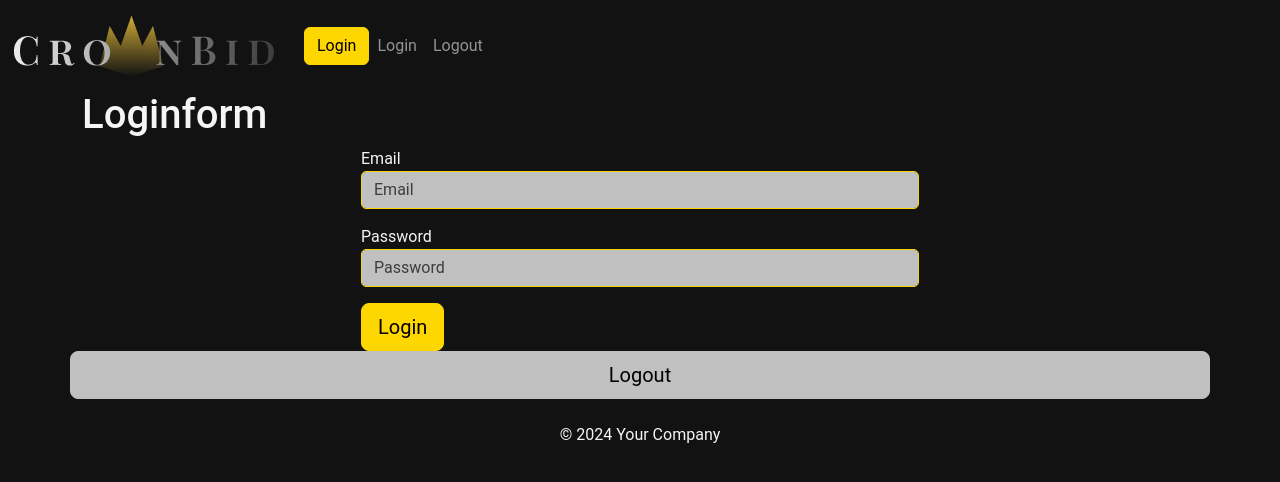
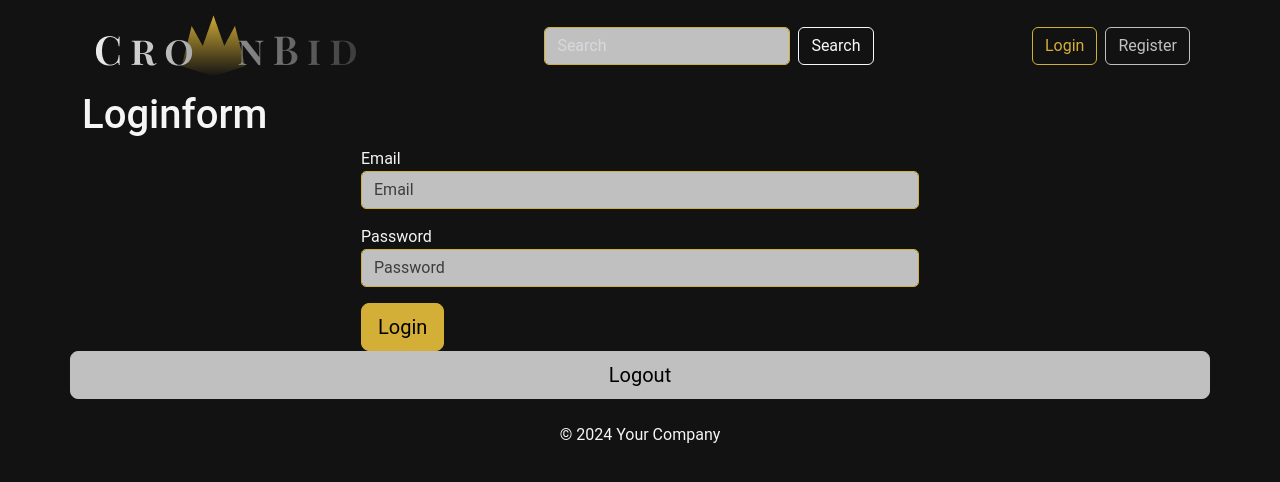
Before and after one commit to jonhavbra87/SP2, a website built with Vite: page index.html in a window 1280 px wide. Built offline with nearby package versions, Linux system fonts and the light colour scheme; no server answers.

Commit message:
added a responsive navbar with show/hide eventlistener on toggler

```diff
--- a/index.html
+++ b/index.html
@@ -8,31 +8,72 @@
   </head>
   <body>
     <header>
-      <nav class="navbar navbar-expand-lg navbar-dark bg-dark">
-        <a class="navbar-brand" href="#">
+      <nav
+        class="navbar navbar-expand-lg navbar-dark bg-dark sticky-top"
+        data-bs-theme="dark"
+      >
+        <div class="container d-flex justify-content-between">
+          <!-- Logo -->
+          <a class="navbar-brand" href="/">
             <img src="./src/assets/logo.png" alt="Logo of CrownBid" />
           </a>
 
+          <!-- Navbar Toggler for small screens -->
+          <button
+            class="navbar-toggler"
+            type="button"
+            data-bs-toggle="collapse"
+            data-bs-target="#navbarToggle"
+            aria-controls="navbarToggle"
+            aria-expanded="false"
+            aria-label="Toggle navigation"
+          >
+            <span class="navbar-toggler-icon"></span>
+          </button>
+
+          <!-- Navbar content -->
+          <div class="collapse navbar-collapse" id="navbarSupportedContent">
+            <!-- Left aligned navbar items (optional) -->
+
+            <!-- Search input field -->
+            <div class="d-flex flex-grow-1 justify-content-center">
+              <form class="d-flex" role="search">
+                <input
+                  class="form-control me-2"
+                  type="search"
+                  placeholder="Search"
+                  aria-label="Search"
+                />
+                <button class="btn btn-outline-light" type="submit">
+                  Search
+                </button>
+              </form>
+            </div>
+
+            <!-- Right aligned navbar items -->
+            <div class="navbar-nav ml-auto">
               <!-- Login Button -->
               <button
                 type="button"
                 id="openModal"
-          class="btn btn-primary"
+                class="btn btn-outline-primary me-2"
                 data-bs-toggle="modal"
                 data-bs-target="#loginModal"
               >
                 Login
               </button>
-
-        <div class="collapse navbar-collapse" id="navbarNav">
-          <ul class="navbar-nav ml-auto">
-            <li class="nav-item">
-              <a class="nav-link" href="#" id="loginButton">Login</a>
-            </li>
-            <li class="nav-item">
-              <a class="nav-link" href="#" id="logoutButton">Logout</a>
-            </li>
-          </ul>
+              <!-- Register Button -->
+              <button
+                type="button"
+                id="openModal"
+                class="btn btn-outline-secondary me-2"
+                data-bs-toggle="modal"
+                data-bs-target="#registrationModal"
+              >
+                Register
+              </button>
+            </div>
+          </div>
         </div>
       </nav>
     </header>
--- a/src/js/router.js
+++ b/src/js/router.js
@@ -5,6 +5,7 @@
 import { setAuthListener } from './ui/listeners/auth.js'
 import { getPosts } from './api/posts/getPosts.js'
 import { logout } from './api/auth/logout.js'
+import { navbarShowHide } from './ui/listeners/navbarShowHide.js'
 
 export default function router() {
   const path = window.location.pathname
@@ -16,6 +17,7 @@ export default function router() {
       getPosts()
       setAuthListener()
       logout()
+      navbarShowHide()
       break
     case '/profile/':
       break
--- a/src/js/scss/_variables.scss
+++ b/src/js/scss/_variables.scss
@@ -1,5 +1,5 @@
 // Colors
-$primary: #ffd700;
+$primary: #d4af37;
 $secondary: #c0c0c0;
 $tertiary: #ffd700;
 $fourth: #006466;
@@ -13,7 +13,8 @@ $btn-border-gradient: linear-gradient(180deg, #a68629 0%, #f0d290 100%);
 //Text color
 $text-color: #f5f5f5;
 $text-color-light: #f5f5f5;
-$text-color-dark: #333333;
+$text-color-dark: #737373;
+$text-color-black: #121212;
 
 //Background color
 $body-bg: #121212;
--- a/src/js/scss/styles.scss
+++ b/src/js/scss/styles.scss
@@ -14,6 +14,16 @@ p {
   color: $text-color-light;
 }
 
+/* Navbar show/close */
+
+.collapse {
+  display: none;
+}
+
+.collapse.show {
+  display: block;
+}
+
 .card-background {
   border-radius: 12px;
   border: 1px #f5f5f5;
@@ -21,17 +31,18 @@ p {
   backdrop-filter: blur(10px);
 }
 
-// Overstyrer standard Bootstrap-knappestiler for å bruke gradient som border
 .btn-custom {
   border-image: $btn-border-gradient !important;
   border-image-slice: 1 !important;
 }
+
 .form-control {
   background-color: $secondary;
-  color: $text-color-dark;
+  color: $text-color-black;
   border: 1px solid $primary;
   border-radius: 5px;
 }
+
 /* .linear-gold {
   background: linear-gradient(180deg, #A68629 0%, #F0D290 100%);
 } */
--- /dev/null
+++ b/src/js/ui/listeners/navbarShowHide.js
@@ -0,0 +1,11 @@
+export function navbarShowHide() {
+  const toggleButton = document.querySelector(`[data-bs-toggle="collapse"]`)
+  const navbarContent = document.getElementById('navbarSupportedContent')
+  toggleButton.addEventListener('click', () => {
+    const navBarIsExpanded =
+      toggleButton.getAttribute(`aria-expanded`) === `true`
+    toggleButton.setAttribute(`aria-expanded`, !navBarIsExpanded)
+
+    navbarContent.classList.toggle('show')
+  })
+}
```
Lines whose indentation alone changed are shown as unchanged.
